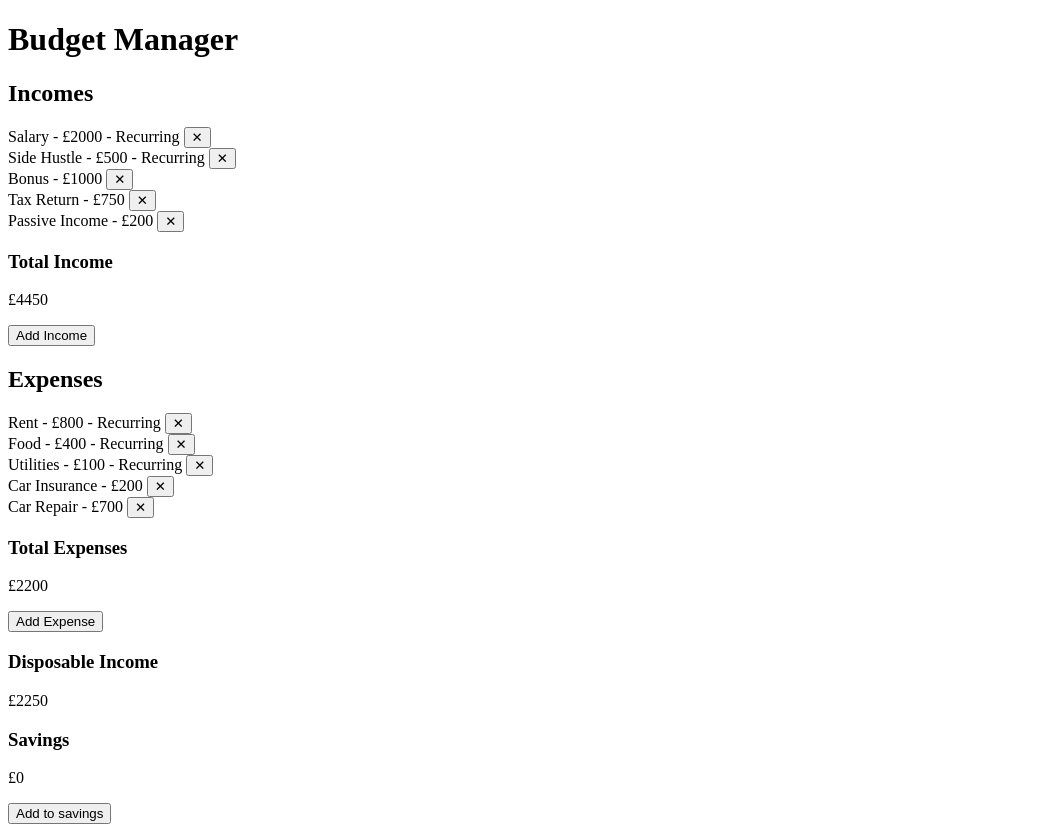
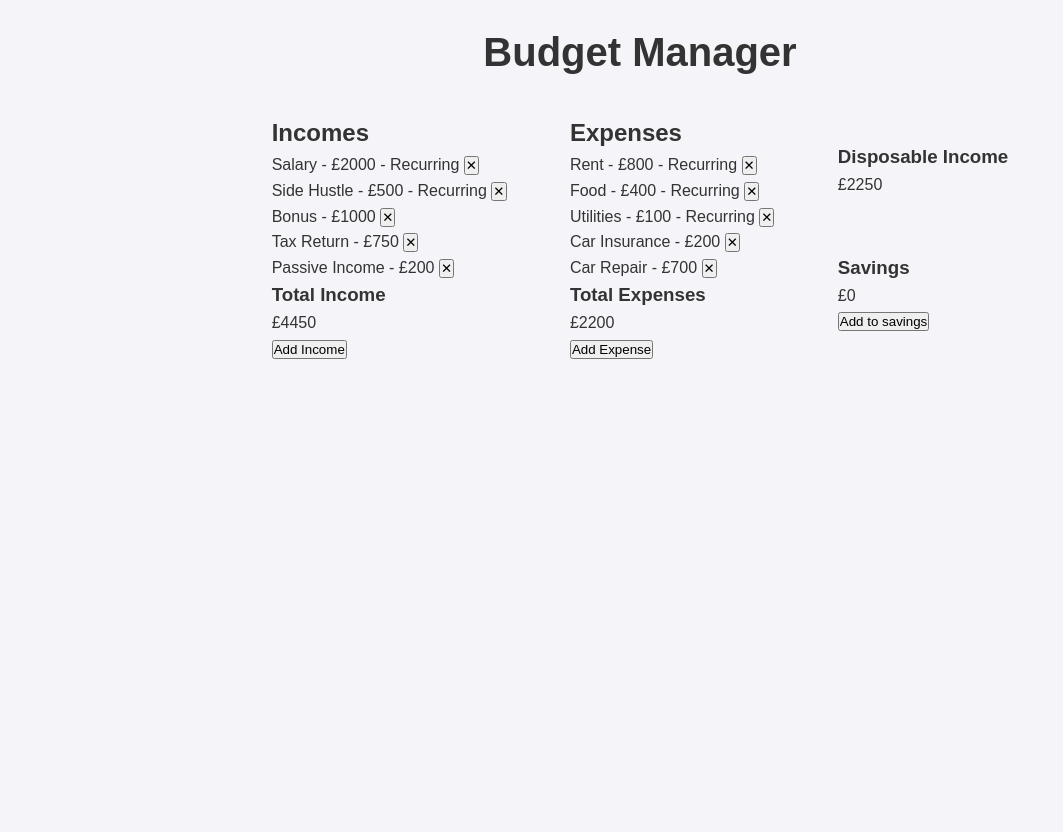
Before and after one commit to Pav85/budget-manager, a plain HTML site: page index.html in a window 1280 px wide. Shown: the whole page, without its empty margins (0-1063 px from the left). After the commit the page ends 800 px from the top, so only its background shows below. Drawn offline with Linux system fonts and the light colour scheme.

Commit message:
session storage and styling

```diff
--- a/index.html
+++ b/index.html
@@ -8,6 +8,7 @@
   </head>
   <body id="body">
     <h1>Budget Manager</h1>
+    <div id="itemsContainer">
       <div id="incomesSection">
         <h2>Incomes</h2>
         <div id="incomes"></div>
@@ -26,6 +27,8 @@
         </div>
         <button id="addExpense" onclick="addExpense()">Add Expense</button>
       </div>
+
+      <div id="totalAndSavings">
         <div id="disposableIncome">
           <h3>Disposable Income</h3>
           <p id="disposableIncomeValue">£0</p>
@@ -33,7 +36,11 @@
         <div id="savings">
           <h3>Savings</h3>
           <p id="savingsValue">£0</p>
-      <button id="addToSavings" onclick="addToSavings()">Add to savings</button>
+          <button id="addToSavings" onclick="addToSavings()">
+            Add to savings
+          </button>
+        </div>
+      </div>
     </div>
 
     <script src="script.js"></script>
--- a/script.js
+++ b/script.js
@@ -14,7 +14,7 @@ let expensesArray = [
   { name: "Car Repair", amount: 700, recurring: false },
 ];
 
-let savingsTotal = 0;
+let savingsTotal = parseFloat(sessionStorage.getItem("savingsTotal")) || 0;
 
 document.addEventListener("DOMContentLoaded", () => {
   displayIncomes();
@@ -81,6 +81,7 @@ function addIncome() {
   };
 
   incomesArray.push(newIncome);
+  sessionStorage.setItem("incomesArray", JSON.stringify(incomesArray));
   displayIncomes();
 }
 function addExpense() {
@@ -98,14 +99,17 @@ function addExpense() {
     recurring: expenseRecurring,
   };
   expensesArray.push(newExpense);
+  sessionStorage.setItem("expensesArray", JSON.stringify(expensesArray));
   displayExpenses();
 }
 function removeIncome(index) {
   incomesArray.splice(index, 1);
+  sessionStorage.setItem("incomesArray", JSON.stringify(incomesArray));
   displayIncomes();
 }
 function removeExpense(index) {
   expensesArray.splice(index, 1);
+  sessionStorage.setItem("expensesArray", JSON.stringify(expensesArray));
   displayExpenses();
 }
 
--- a/styles.css
+++ b/styles.css
@@ -0,0 +1,35 @@
+* {
+  margin: 0;
+  padding: 0;
+  box-sizing: border-box;
+  font-family: "Poppins", sans-serif;
+}
+
+body {
+  background-color: #f4f4f9;
+  color: #333;
+  margin: 0;
+  padding: 20px;
+  line-height: 1.6;
+}
+
+h1 {
+  font-size: 2.5rem;
+  text-align: center;
+  margin-bottom: 20px;
+}
+
+#itemsContainer {
+  display: flex;
+  flex-direction: row;
+  justify-content: space-around;
+  max-width: 800px;
+  margin: 30px auto;
+}
+
+#totalAndSavings {
+  display: flex;
+  flex-direction: column;
+  align-items: flex-start;
+  justify-content: space-around;
+}
```
Lines whose indentation alone changed are shown as unchanged.
